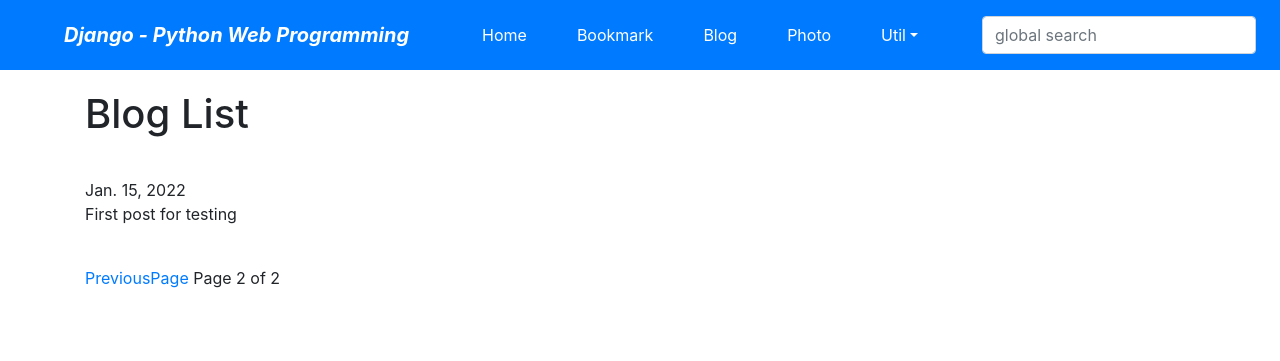
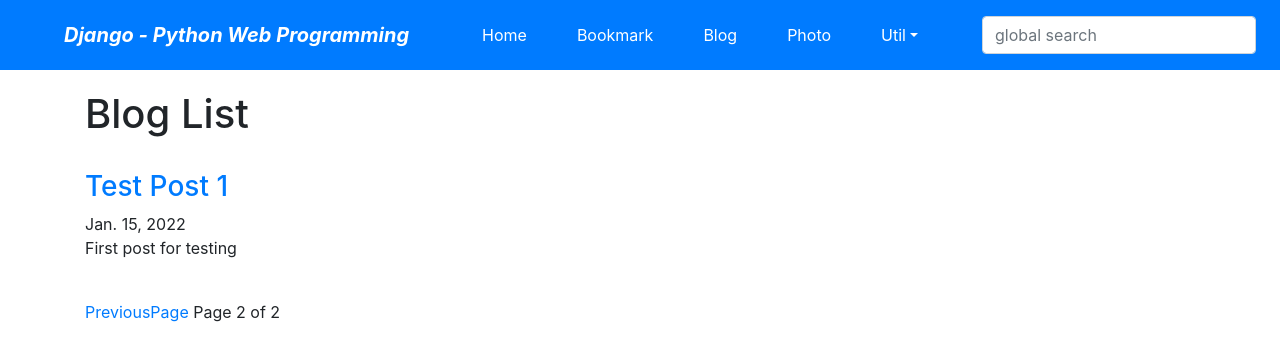
Before and after one commit to danpung2/python_webProgramming, a Django app: a page that uses ch99/blog/templates/blog/post_all.html in a window 1280 px wide. Shown: the top 361 px of the page. Run offline with Django 3.2, Linux system fonts and the light colour scheme; data comes from the database, SQL or seed files in the repository; both versions use the stored data as it was after the commit; parts of the project's set-up code (start-up, migrations or seed data) failed here and were passed over; some libraries are stand-ins or nearby versions.

Commit message:
Modified until chapter 8

```diff
--- a/ch99/blog/templates/blog/post_all.html
+++ b/ch99/blog/templates/blog/post_all.html
@@ -1,12 +1,12 @@
 {% extends "base.html" %}
 {% block title %}post_all.html{% endblock %}
+
 {% block content %}
-
 <h1>Blog List</h1>
 <br>
 
 {% for post in posts %}
-    <h3><a href='{{ post.absolute.url }}'></a></h3>
+    <h3><a href='{{ post.get_absolute_url }}'>{{ post.title }}</a></h3>
     {{ post.modify_dt|date:"N d, Y" }}
     <p>{{ post.description }}</p>
 {% endfor %}
--- a/ch99/blog/templates/taggit/taggit_cloud.html
+++ b/ch99/blog/templates/taggit/taggit_cloud.html
@@ -28,7 +28,7 @@
     {% load taggit_templatetags2_tags %}
     {% get_tagcloud as tags %}
     {% for tag in tags %}
-    <span clss="tag-{{tag.weight|floatformat:0}}">
+    <span class="tag-{{tag.weight|floatformat:0}}">
         <a href="{% url 'blog:tagged_object_list' tag.name %}">{{tag.name}}({{tag.num_times}})</a>
     </span>
     {% endfor %}
```
Also changed, not shown: ch99/db.sqlite3.
